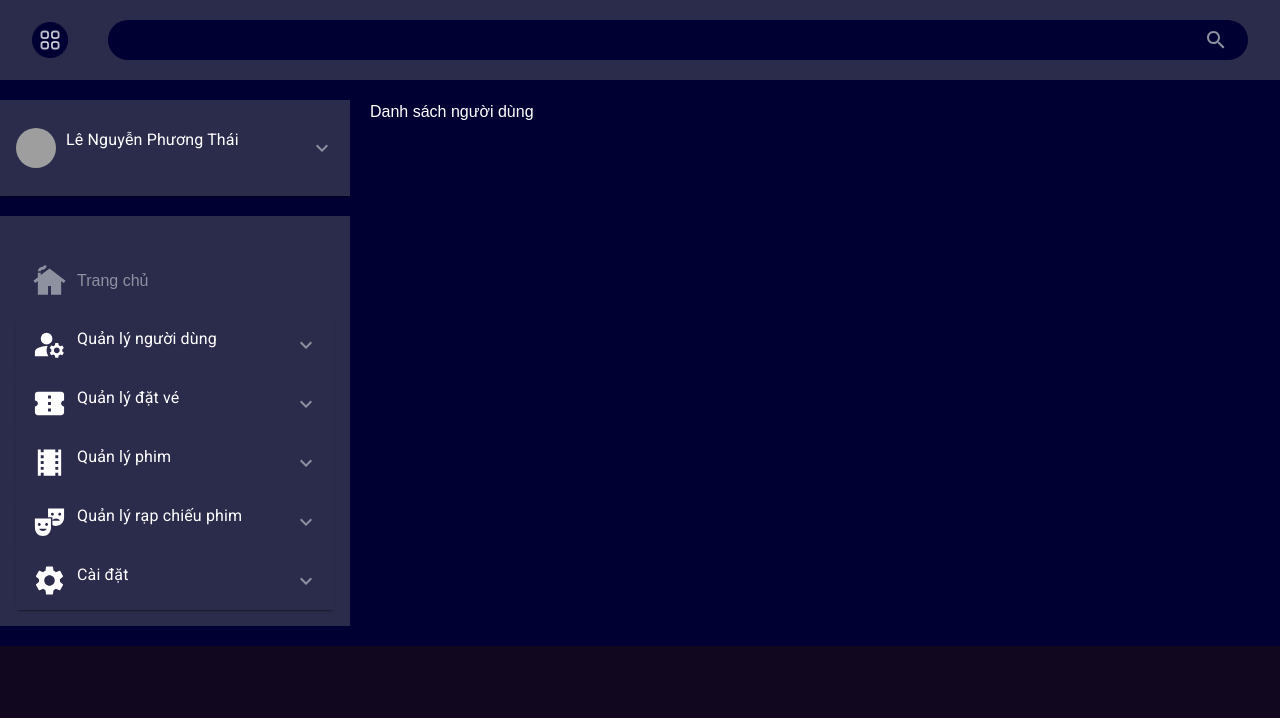
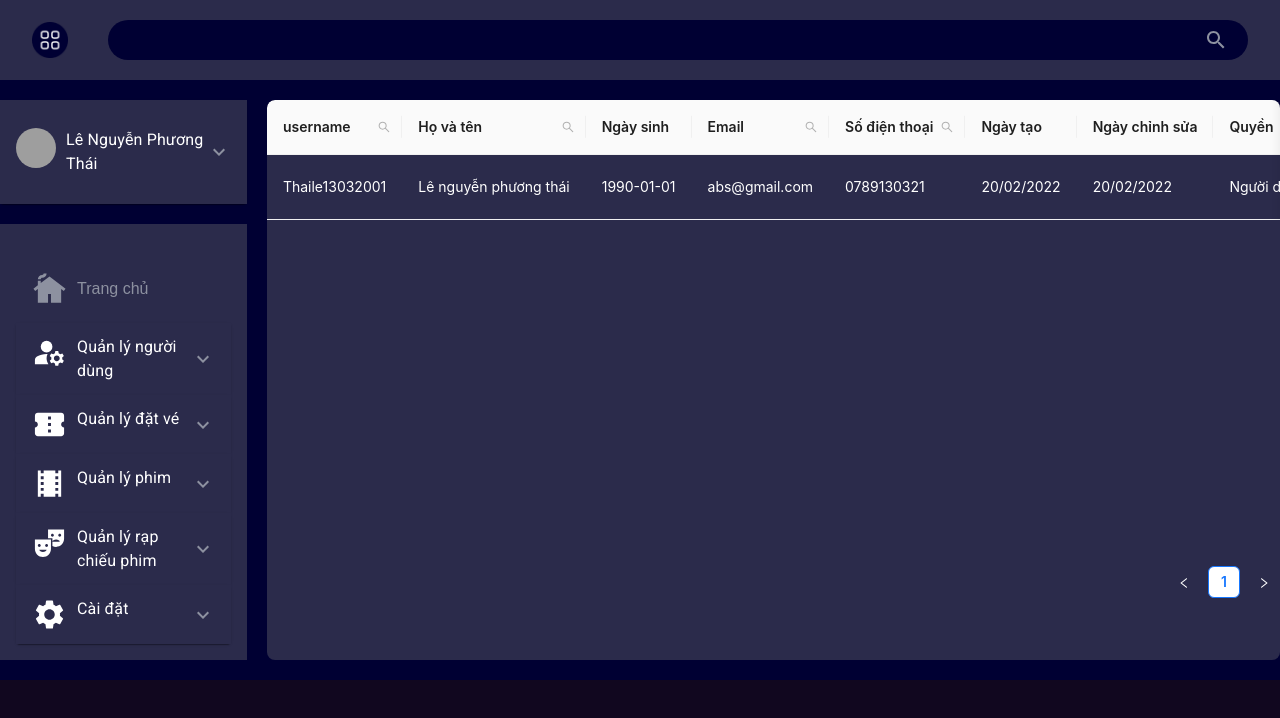
Before and after one commit to henrylenguyen/Mern-stack-movie-ticket-client, a React (Vite) app: page /admin/danh-sach-nguoi-dung in a window 1280 px wide. Shown: the top 718 px of the page. Built offline with nearby package versions, Linux system fonts and the light colour scheme; grey boxes are pictures that could not be loaded.

Commit message:
danh sách người dùng

```diff
--- a/src/index.scss
+++ b/src/index.scss
@@ -180,10 +180,20 @@
 }
 .apexcharts-legend-text {
   color: #fff!important;
+
 }
 .ant-table{
+  background: transparent!important;
   min-height: 450px;
+   color: #fff!important;
+   cursor: pointer;
 }
 button.ant-pagination-item-link {
     color: #fff!important;
 }
+.ant-table-cell-row-hover{
+  background: #93959c5b!important;
+}
+.table-container {
+  overflow-x: auto;
+}
--- a/src/pages/admin/user/ListUserPage.jsx
+++ b/src/pages/admin/user/ListUserPage.jsx
@@ -1,11 +1,220 @@
-import React from 'react';
+import React from "react";
+import { SearchOutlined } from "@ant-design/icons";
+import { Avatar, Button, Input, Space, Table } from "antd";
+import { useRef, useState } from "react";
+import Highlighter from "react-highlight-words";
+const data = [
+  {
+    key: "1",
+    taikhoan: "Thaile13032001",
+    hoten: "Lê nguyễn phương thái",
+    ngaysinh: "1990-01-01",
+    email: "abs@gmail.com",
+    SDT: "0789130321",
+    diachi: "New York No. 1 Lake Park",
+    quyen: "Người dùng",
+    ngaytao: "20/02/2022",
+    ngaychinhsua: "20/02/2022",
+  },
+];
+export default function ListUserPage() {
+  const [searchText, setSearchText] = useState("");
+  const [searchedColumn, setSearchedColumn] = useState("");
+  const searchInput = useRef(null);
+  const handleSearch = (selectedKeys, confirm, dataIndex) => {
+    confirm();
+    setSearchText(selectedKeys[0]);
+    setSearchedColumn(dataIndex);
+  };
+  const handleReset = (clearFilters) => {
+    clearFilters();
+    setSearchText("");
+  };
+  const handleEdit = (value) => {
+    console.log("value:", value);
 
-const ListUserPage = () => {
+  }
+  const handleDelete = (value) => {
+    console.log("value:", value);
+
+  }
+  const getColumnSearchProps = (dataIndex) => ({
+    filterDropdown: ({
+      setSelectedKeys,
+      selectedKeys,
+      confirm,
+      clearFilters,
+      close,
+    }) => (
+      <div
+        style={{
+          padding: 8,
+        }}
+        onKeyDown={(e) => e.stopPropagation()}
+      >
+        <Input
+          ref={searchInput}
+          placeholder={`Search ${dataIndex}`}
+          value={selectedKeys[0]}
+          onChange={(e) =>
+            setSelectedKeys(e.target.value ? [e.target.value] : [])
+          }
+          onPressEnter={() => handleSearch(selectedKeys, confirm, dataIndex)}
+          style={{
+            marginBottom: 8,
+            display: "block",
+          }}
+        />
+        <Space>
+          <Button
+            type="primary"
+            onClick={() => handleSearch(selectedKeys, confirm, dataIndex)}
+            icon={<SearchOutlined />}
+            size="small"
+            style={{
+              width: 90,
+            }}
+          >
+            Search
+          </Button>
+          <Button
+            onClick={() => clearFilters && handleReset(clearFilters)}
+            size="small"
+            style={{
+              width: 90,
+            }}
+          >
+            Reset
+          </Button>
+          <Button
+            type="link"
+            size="small"
+            onClick={() => {
+              confirm({
+                closeDropdown: false,
+              });
+              setSearchText(selectedKeys[0]);
+              setSearchedColumn(dataIndex);
+            }}
+          >
+            Filter
+          </Button>
+          <Button
+            type="link"
+            size="small"
+            onClick={() => {
+              close();
+            }}
+          >
+            close
+          </Button>
+        </Space>
+      </div>
+    ),
+    filterIcon: (filtered) => (
+      <SearchOutlined
+        style={{
+          color: filtered ? "#1890ff" : undefined,
+        }}
+      />
+    ),
+    onFilter: (value, record) =>
+      record[dataIndex].toString().toLowerCase().includes(value.toLowerCase()),
+    onFilterDropdownOpenChange: (visible) => {
+      if (visible) {
+        setTimeout(() => searchInput.current?.select(), 100);
+      }
+    },
+    render: (text) =>
+      searchedColumn === dataIndex ? (
+        <Highlighter
+          highlightStyle={{
+            backgroundColor: "#ffc069",
+            padding: 0,
+          }}
+          searchWords={[searchText]}
+          autoEscape
+          textToHighlight={text ? text.toString() : ""}
+        />
+      ) : (
+        text
+      ),
+  });
+  const columns = [
+    {
+      title: "username",
+      dataIndex: "taikhoan",
+      key: "taikhoan",
+      ...getColumnSearchProps("taikhoan"),
+    },
+    {
+      title: "Họ và tên",
+      dataIndex: "hoten",
+      key: "hoten",
+      ...getColumnSearchProps("hoten"),
+    },
+    {
+      title: "Ngày sinh",
+      dataIndex: "ngaysinh",
+      key: "ngaysinh",
+    },
+    {
+      title: "Email",
+      dataIndex: "email",
+      key: "email",
+      ...getColumnSearchProps("email"),
+    },
+    {
+      title: "Số điện thoại",
+      dataIndex: "SDT",
+      key: "SDT",
+      ...getColumnSearchProps("SDT"),
+    },
+    {
+      title: "Ngày tạo",
+      dataIndex: "ngaytao",
+      key: "ngaytao",
+    },
+    {
+      title: "Ngày chỉnh sửa",
+      dataIndex: "ngaychinhsua",
+      key: "ngaychinhsua",
+    },
+    {
+      title: "Quyền",
+      dataIndex: "quyen",
+      key: "quyen",
+    },
+    {
+      title: "Địa chỉ",
+      dataIndex: "diachi",
+      key: "diachi",
+      ...getColumnSearchProps("diachi"),
+      sorter: (a, b) => a.address.length - b.address.length,
+      sortDirections: ["descend", "ascend"],
+    },
+    {
+      title: "Hành động",
+      key: "hanhdong",
+      render: (text, record) => (
+        <Space size="middle">
+          <Button type="primary" onClick={() => handleEdit(record)}>
+            Edit
+          </Button>
+          <Button type="danger" onClick={() => handleDelete(record)}>
+            Delete
+          </Button>
+        </Space>
+      ),
+    },
+  ];
   return (
-    <div>
-      <h1>Danh sách người dùng</h1>
+    <div className="usertable bg-adminPrimary flex-grow rounded-lg select-none overflow-auto">
+      <Table
+        columns={columns}
+        dataSource={data}
+        scroll={{ x: "max-content" }}
+      />
     </div>
   );
-};
-
-export default ListUserPage;
+}
```
